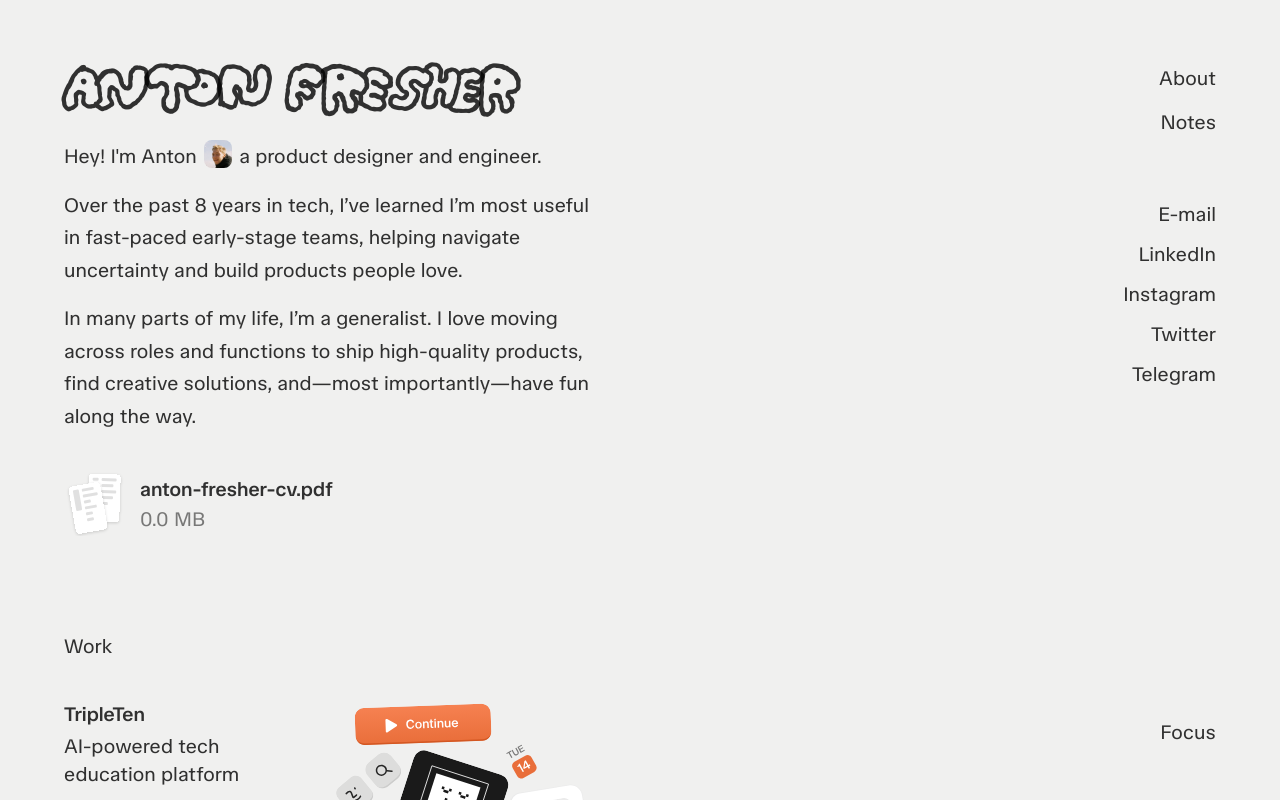
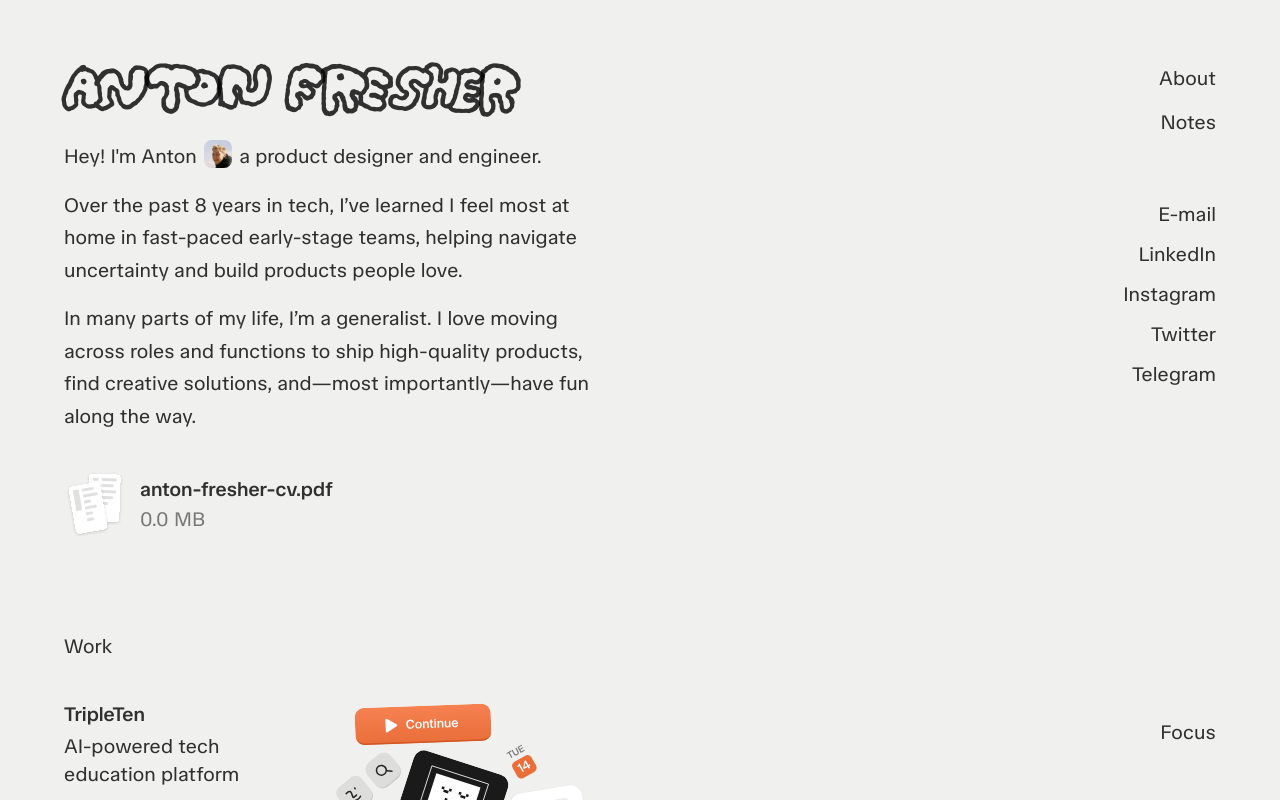
Before and after one commit to tonyfresher/tonyfresher-com, a Next.js app: page / in a window 1280 px wide. Shown: the top 800 px of the page. Built offline with nearby package versions, Linux system fonts and the light colour scheme; no server answers; some icons are missing.

Commit message:
Proofread

```diff
--- a/src/app/_home/components/about.mdx
+++ b/src/app/_home/components/about.mdx
@@ -1,5 +1,5 @@
 Hey! I'm Anton ![My photo](/me.jpeg) a product designer and engineer.
 
-Over the past 8 years in tech, I’ve learned I’m most useful in fast-paced early-stage teams, helping navigate uncertainty and build products people love.
+Over the past 8 years in tech, I’ve learned I feel most at home in fast-paced early-stage teams, helping navigate uncertainty and build products people love.
 
 In many parts of my life, I’m a generalist. I love moving across roles and functions to ship high-quality products, find creative solutions, and—most importantly—have fun along the way.
```
